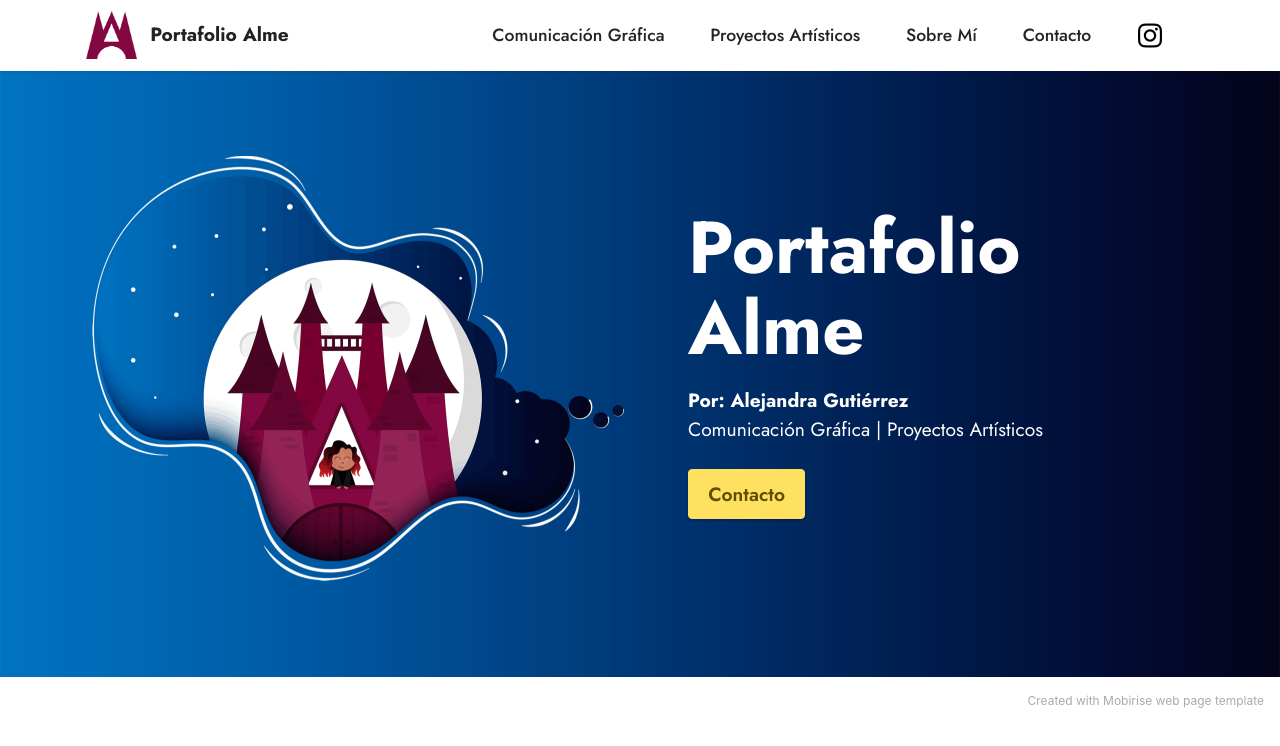
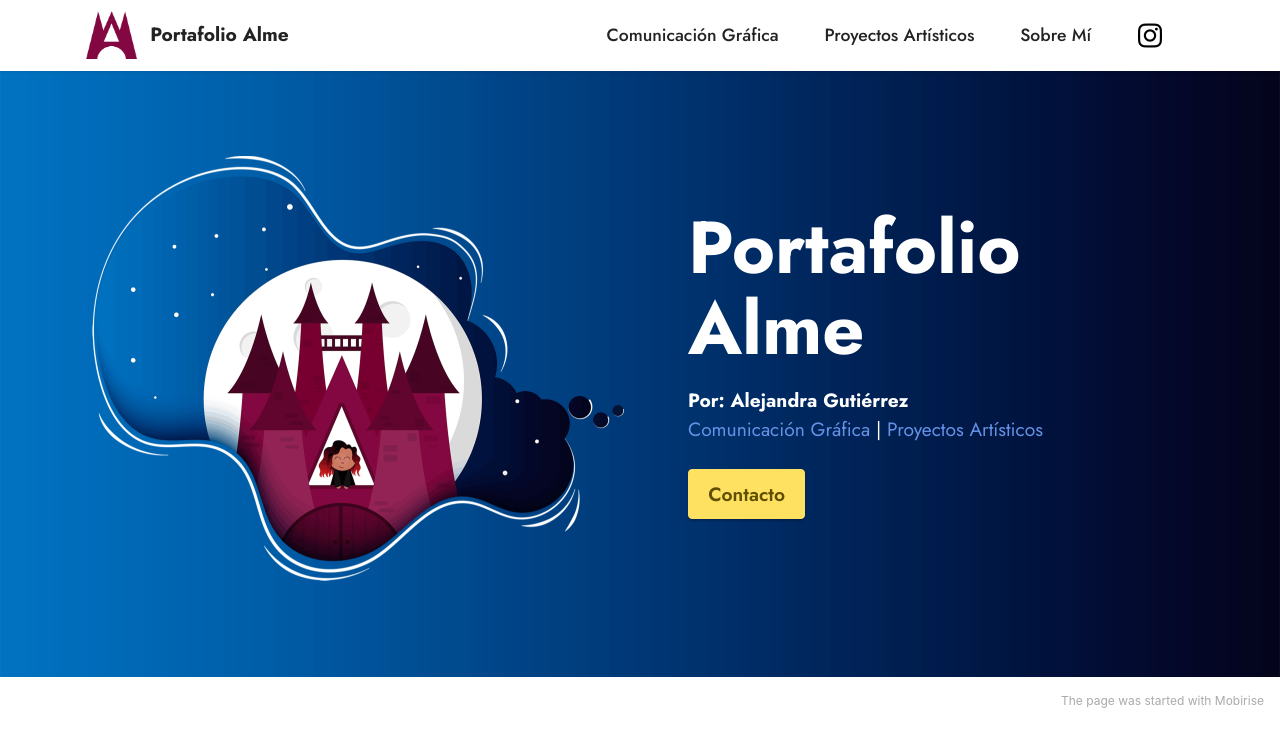
Before and after one commit to alejandragutierrez/alejandragutierrez.github.io, a plain HTML site: page index.html in a window 1280 px wide. Drawn offline with Linux system fonts and the light colour scheme.

Commit message:
Add files via upload

```diff
--- a/index.html
+++ b/index.html
@@ -51,11 +51,9 @@
             <div class="collapse navbar-collapse" id="navbarSupportedContent">
                 <ul class="navbar-nav nav-dropdown nav-right" data-app-modern-menu="true"><li class="nav-item"><a class="nav-link link text-black text-primary display-4" href="page1.html">Comunicación Gráfica</a></li><li class="nav-item"><a class="nav-link link text-black text-primary display-4" href="page2.html">Proyectos Artísticos</a></li>
                     <li class="nav-item"><a class="nav-link link text-black text-primary display-4" href="page3.html">
-                            Sobre Mí</a></li>
-                    <li class="nav-item"><a class="nav-link link text-black text-primary display-4" href="page4.html">Contacto</a>
-                    </li></ul>
+                            Sobre Mí</a></li></ul>
                 <div class="icons-menu">
-                    <a class="iconfont-wrapper" href="https://mobiri.se" target="_blank">
+                    <a class="iconfont-wrapper" href="https://www.instagram.com/could_be_1/" target="_blank">
                         <span class="p-2 mbr-iconfont socicon-instagram socicon"></span>
                     </a>
 
@@ -84,13 +82,13 @@
                     <h1 class="mbr-section-title mbr-fonts-style mb-3 display-1">
                         <strong>Portafolio Alme</strong></h1>
                     <p class="mbr-text mbr-fonts-style display-7"><strong>
-                        Por: Alejandra Gutiérrez&nbsp;</strong><br>Comunicación Gráfica | Proyectos Artísticos&nbsp;</p>
-                    <div class="mbr-section-btn mt-3"><a class="btn btn-warning display-7" href="https://mobiri.se">Contacto</a></div>
+                        Por: Alejandra Gutiérrez&nbsp;</strong><br><a href="page1.html" class="text-primary">Comunicación Gráfica</a> | <a href="page2.html" class="text-primary">Proyectos Artísticos</a>&nbsp;</p>
+                    <div class="mbr-section-btn mt-3"><a class="btn btn-warning display-7" href="page3.html#contacts1-m">Contacto</a></div>
                 </div>
             </div>
         </div>
     </div>
-</section><section style="background-color: #fff; font-family: -apple-system, BlinkMacSystemFont, 'Segoe UI', 'Roboto', 'Helvetica Neue', Arial, sans-serif; color:#aaa; font-size:12px; padding: 0; align-items: center; display: flex;"><a href="https://mobirise.site/h" style="flex: 1 1; height: 3rem; padding-left: 1rem;"></a><p style="flex: 0 0 auto; margin:0; padding-right:1rem;">Created with Mobirise <a href="https://mobirise.site/u" style="color:#aaa;">web page</a> template</p></section><script src="assets/web/assets/jquery/jquery.min.js"></script>  <script src="assets/popper/popper.min.js"></script>  <script src="assets/tether/tether.min.js"></script>  <script src="assets/bootstrap/js/bootstrap.min.js"></script>  <script src="assets/smoothscroll/smooth-scroll.js"></script>  <script src="assets/dropdown/js/nav-dropdown.js"></script>  <script src="assets/dropdown/js/navbar-dropdown.js"></script>  <script src="assets/touchswipe/jquery.touch-swipe.min.js"></script>  <script src="assets/theme/js/script.js"></script>
+</section><section style="background-color: #fff; font-family: -apple-system, BlinkMacSystemFont, 'Segoe UI', 'Roboto', 'Helvetica Neue', Arial, sans-serif; color:#aaa; font-size:12px; padding: 0; align-items: center; display: flex;"><a href="https://mobirise.site/k" style="flex: 1 1; height: 3rem; padding-left: 1rem;"></a><p style="flex: 0 0 auto; margin:0; padding-right:1rem;"><a href="https://mobirise.site/c" style="color:#aaa;">The</a> page was started with Mobirise</p></section><script src="assets/web/assets/jquery/jquery.min.js"></script>  <script src="assets/popper/popper.min.js"></script>  <script src="assets/tether/tether.min.js"></script>  <script src="assets/bootstrap/js/bootstrap.min.js"></script>  <script src="assets/smoothscroll/smooth-scroll.js"></script>  <script src="assets/dropdown/js/nav-dropdown.js"></script>  <script src="assets/dropdown/js/navbar-dropdown.js"></script>  <script src="assets/touchswipe/jquery.touch-swipe.min.js"></script>  <script src="assets/theme/js/script.js"></script>
 
 
 </body>
```
